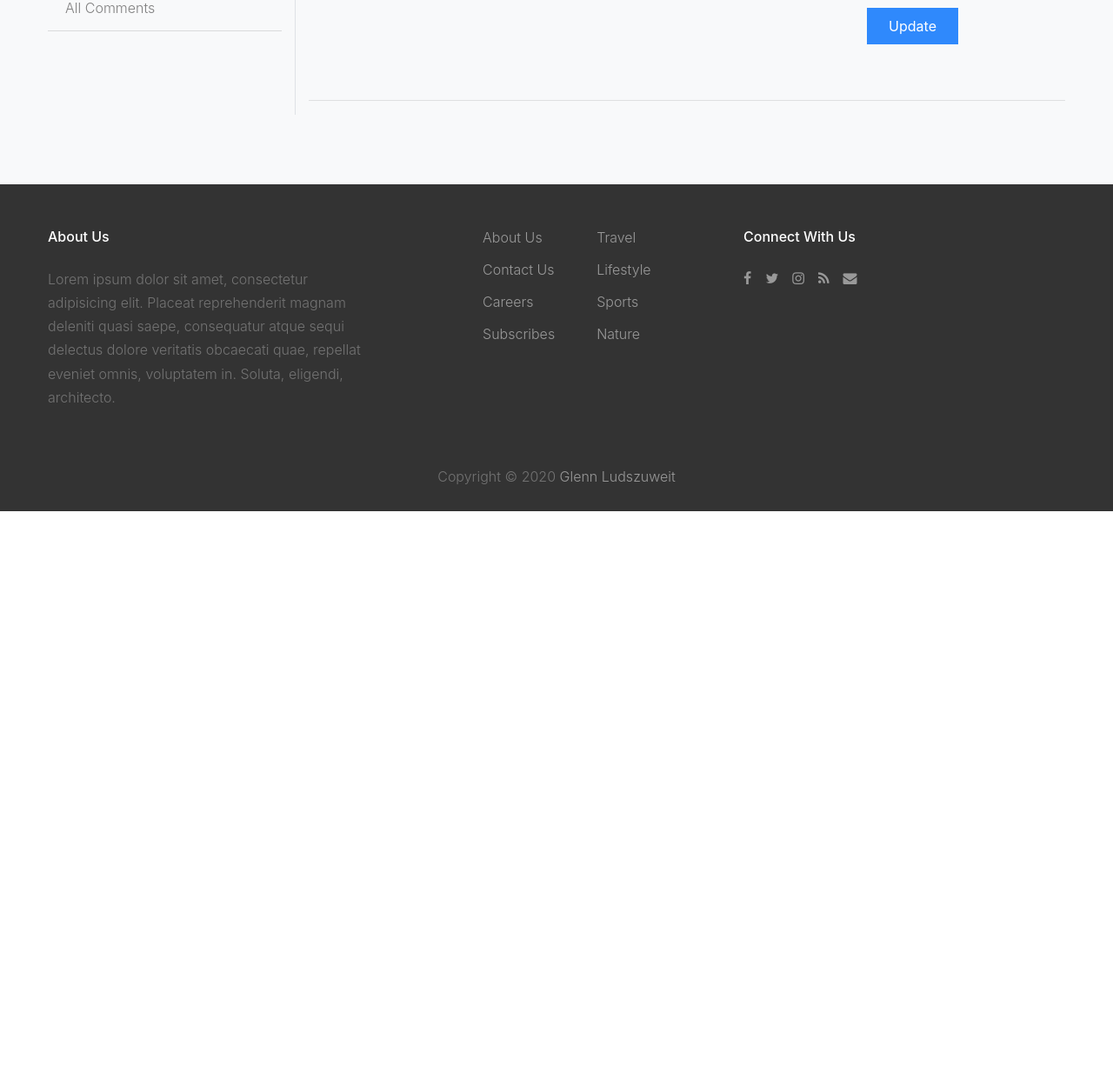
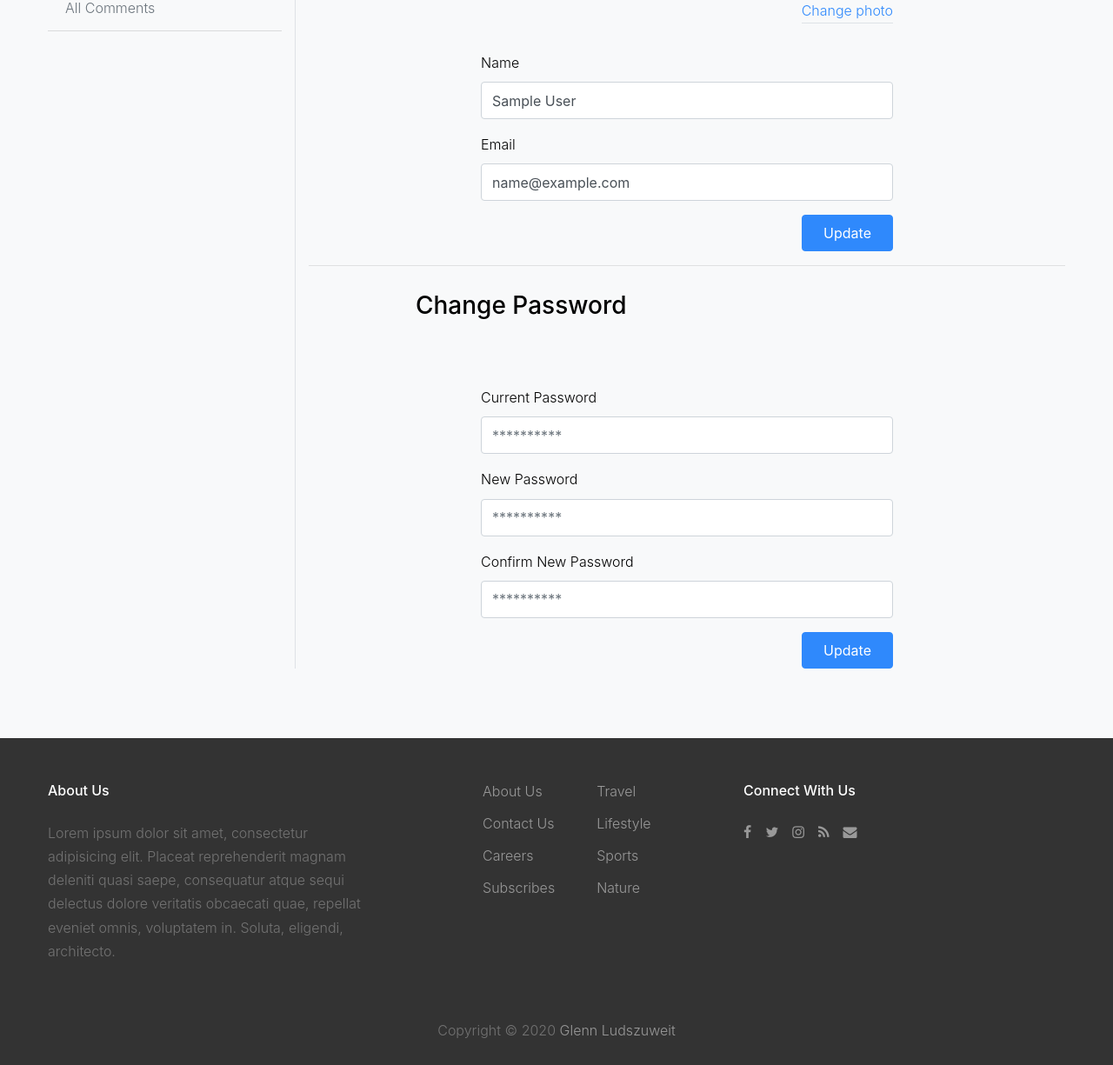
Before and after one commit to glennludszuweit/MEN-news-blog, a Node server app: page /account in a window 1280 px wide. Shown: the part 555-1780 px from the top of the page at 87% size. Before the commit the page ends 1143 px from the top, so only its background shows below. Run offline with Node 20, Linux system fonts and the light colour scheme; the visitor is signed in with stand-in values (Sample User, id 1); some libraries are stand-ins or nearby versions; some web fonts are replaced.

Commit message:
added change password field to account page

```diff
--- a/controllers/authController.js
+++ b/controllers/authController.js
@@ -102,6 +102,7 @@ module.exports = {
       return next(new AppError('Password changed. Please try again.', 401));
     }
     req.user = currentUser;
+    res.locals.user = currentUser;
     next();
   }),
 
--- a/controllers/errorController.js
+++ b/controllers/errorController.js
@@ -92,6 +92,6 @@ module.exports = {
   },
 
   operationalErrorHandling: (req, res, next) => {
-    next(new AppError(`Can't find ${req.originalUrl}`, 404));
+    next(new AppError(`Can't find page`, 404));
   },
 };
--- a/public/css/style.css
+++ b/public/css/style.css
@@ -1952,3 +1952,11 @@ h5,
 .account-profile {
   min-height: 65vh;
 }
+
+.profile-image {
+  /* width: 100%; */
+  /* height: 250px; */
+  /* border-radius: 100%; */
+  border-radius: 10px;
+  object-fit: cover;
+}
--- a/views/partials/_header.pug
+++ b/views/partials/_header.pug
@@ -32,8 +32,7 @@ header.site-navbar(role="banner")
                                     span.pl-2= user.name.split(' ')[0]
                                     span.caret
                                 .dropdown-menu.dropdown-menu-right.dashdrop
-                                    a.dropdown-item(href="#" style="cursor: pointer") Comments
-                                    a.dropdown-item(href="#" style="cursor: pointer") Settings
+                                    a.dropdown-item(href="/account" style="cursor: pointer") Account Dashboard
                                     a.dropdown-item#logout(href="/logout" style="cursor: pointer" relo) Logout
 
                         else
--- a/views/user/account.pug
+++ b/views/user/account.pug
@@ -9,33 +9,70 @@ block content
                     .col-md-3.mr-auto.order-md-1.border-right
                         h3.text-center.pb-3 Glenn
                         ul.list-group.list-group-flush.pb-3
-                            li.list-group-item.bg-light.active.text-black Settings
-                            li.list-group-item.bg-light Posts
-                            li.list-group-item.bg-light Comments
+                            li.list-group-item.bg-light.active
+                                a.text-dark(href="/account") Settings
+                            li.list-group-item.bg-light
+                                a.text-secondary(href="#") Posts
+                            li.list-group-item.bg-light
+                                a.text-secondary(href="#") Comments
 
-                        h5.text-center.pb-2 Admin
-                        ul.list-group.list-group-flush
-                            li.list-group-item.bg-light All Users
-                            li.list-group-item.bg-light All Posts
-                            li.list-group-item.bg-light All Comments
-                            hr.pb-3
+                        - if (user.role === 'admin')
+                            h5.text-center.pb-2 Admin
+                            ul.list-group.list-group-flush
+                                li.list-group-item.bg-light
+                                    a.text-secondary(href="#") All Users
+                                li.list-group-item.bg-light
+                                    a.text-secondary(href="#") All Posts
+                                li.list-group-item.bg-light
+                                    a.text-secondary(href="#") All Comments
+                                hr.pb-3
 
                     .col-md-9.order-md-2
-                        .d-flex.justify-content-center
-                            img.img-fluid.rounded-circle.mb-4(src="images/person_1.jpg" alt="Image" width="250")
+                        .row
+                            .col-md-1
+                            .col-md-10
+                                h3.px-5.pb-5.pt-2 Account Settings
+                            .col-md-1
+
+                        .row
+                            .col-md-2
+                            .col-md-8
+                                form.px-5
+                                    img.img-fluid.profile-image(src=`images/${user.profileImg}` alt=`Photo of ${user.name}`)
+                                    p.d-flex.justify-content-end
+                                        a.border-bottom(href="#") Change photo
+
+                                    label.text-black.mt-3(for="name") Name
+                                    input#name.form-control.rounded(type="text" value=`${user.name}`)
+
+                                    label.text-black.mt-3(for="email") Email
+                                    input#email.form-control.rounded(type="email" value=`${user.email}`)
+
+                                    .d-flex.justify-content-end.mt-3
+                                        input#update.btn.btn-primary.py-2.px-4.rounded(type="submit" value="Update")
+                            .col-md-2
+                        hr
 
                         .row
                             .col-md-1
                             .col-md-10
-                                form.p-5
-                                    .row.form-group
-                                        .col-md-6.mb-3.mb-md-0
-                                            label.text-black(for="name") Name
-                                            input#name.form-control(type="text" value="Kate Hampton")
-                                        .col-md-6
-                                            label.text-black(for="email") Email
-                                            input#email.form-control(type="email" value="email@email.com")
-                                    .d-flex.justify-content-end
-                                        input#update.btn.btn-primary.py-2.px-4(type="submit" value="Update")
+                                h3.px-5.pb-5.pt-2 Change Password
                             .col-md-1
-                        hr
+
+                        .row
+                            .col-md-2
+                            .col-md-8
+                                form.px-5
+
+                                    label.text-black.mt-3(for="currentPass") Current Password
+                                    input#currentPass.form-control.rounded(type="password" placeholder="**********")
+
+                                    label.text-black.mt-3(for="newPass") New Password
+                                    input#newPass.form-control.rounded(type="password" placeholder="**********")
+
+                                    label.text-black.mt-3(for="confirmNewPass") Confirm New Password
+                                    input#confirmNewPass.form-control.rounded(type="password" placeholder="**********")
+
+                                    .d-flex.justify-content-end.mt-3
+                                        input#update.btn.btn-primary.py-2.px-4.rounded(type="submit" value="Update")
+                            .col-md-2
```
Also changed, not shown: routes/viewRoutes.js (+16 -15 lines).
